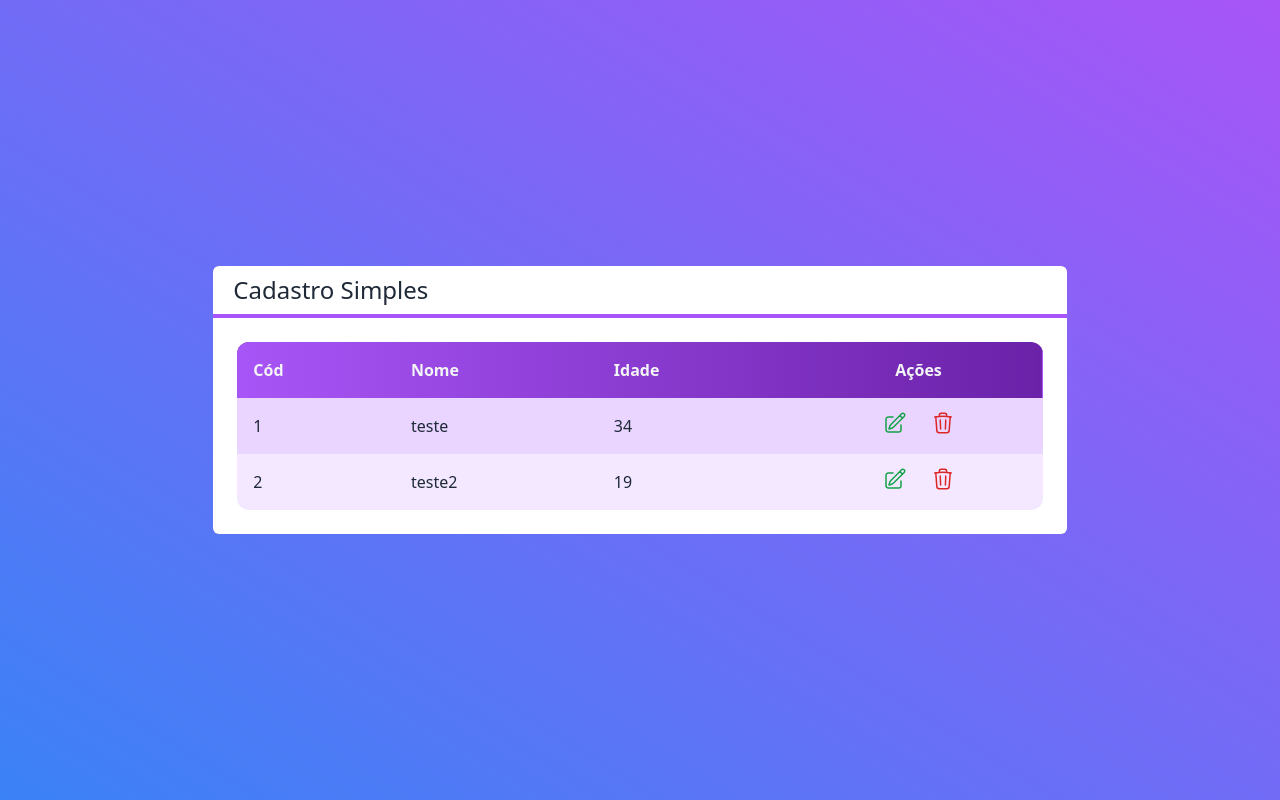
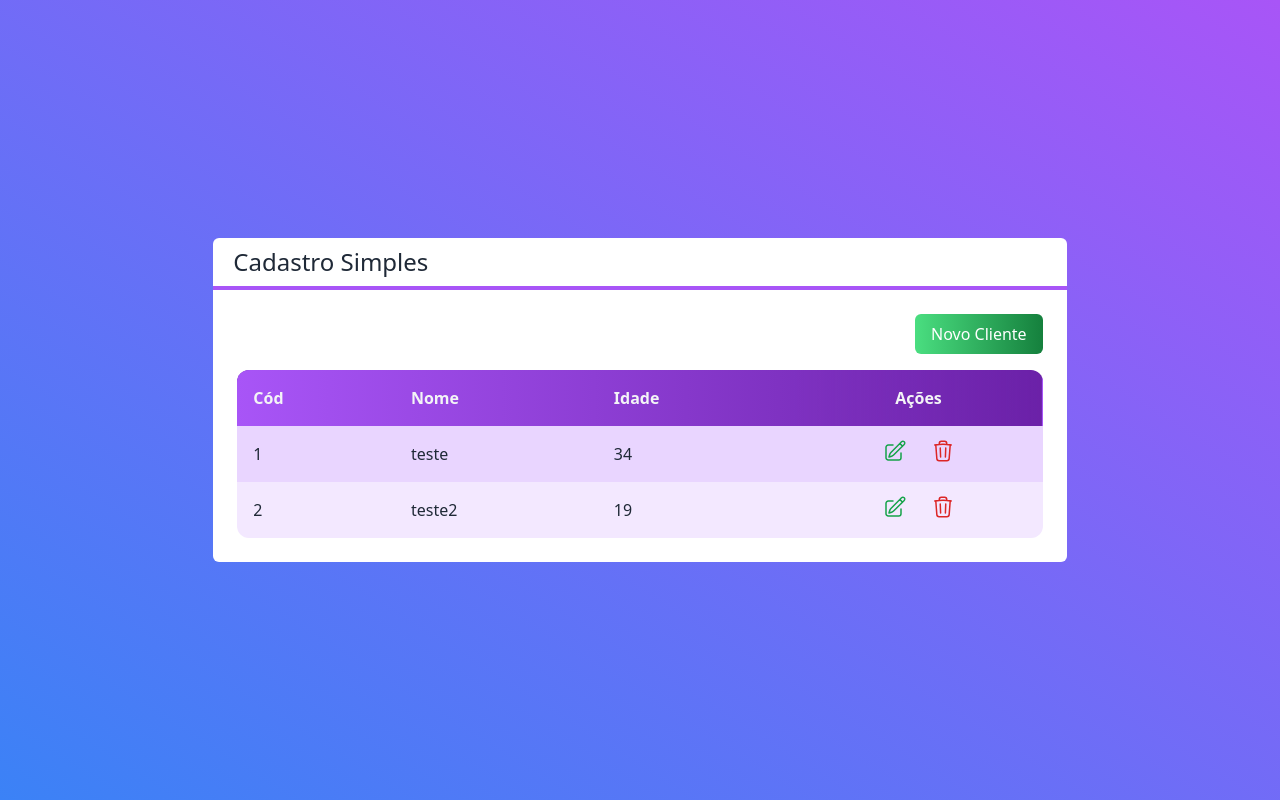
Before and after one commit to Romenildo/next-crud-firebase, a Next.js app: page / in a window 1280 px wide. Built offline with nearby package versions, Linux system fonts and the light colour scheme.

Commit message:
componente botao

```diff
--- /dev/null
+++ b/src/components/Button.tsx
@@ -0,0 +1,24 @@
+
+
+interface ButtonProps {
+    color?: 'green' | 'blue' | 'gray'
+    children:any
+    className?: string
+}
+
+
+export default function Button(props:ButtonProps){
+
+    const color = props.color ?? 'gray'
+
+    {/*`´E necessario adicionar a safelist do tailwind css no arquivo de cofniguração para ele gerar a cor ja com o definido` */}
+    return(
+        <button className={`
+            bg-gradient-to-r from-${color}-400 to-${color}-700
+            text-white px-4 py-2 rounded-md
+            ${props.className}
+        `}>
+            {props.children}
+        </button>
+    )
+}
--- a/src/pages/index.tsx
+++ b/src/pages/index.tsx
@@ -1,3 +1,4 @@
+import Button from "../components/Button";
 import Layout from "../components/Layout";
 import Table from "../components/Table";
 import Client from "../core/Client";
@@ -20,6 +21,10 @@
         text-white
     `}>
       <Layout title="Cadastro Simples">
+        <div className="flex justify-end">
+          <Button className="mb-4" color="green"> Novo Cliente</Button>
+        </div>
+
         <Table clients={clients} onSelect={onSelect} onDelete={onDelete}></Table>
       </Layout>
     </div>
--- a/tailwind.config.js
+++ b/tailwind.config.js
@@ -5,6 +5,17 @@
     './src/components/**/*.{js,ts,jsx,tsx,mdx}',
     './src/app/**/*.{js,ts,jsx,tsx,mdx}',
   ],
+  safelist: [
+    {
+      pattern: /^bg-/,
+    },
+    {
+      pattern: /^from-/
+    },
+    {
+      pattern: /^to-/
+    }
+  ],
   theme: {
     extend: {},
   },
```
